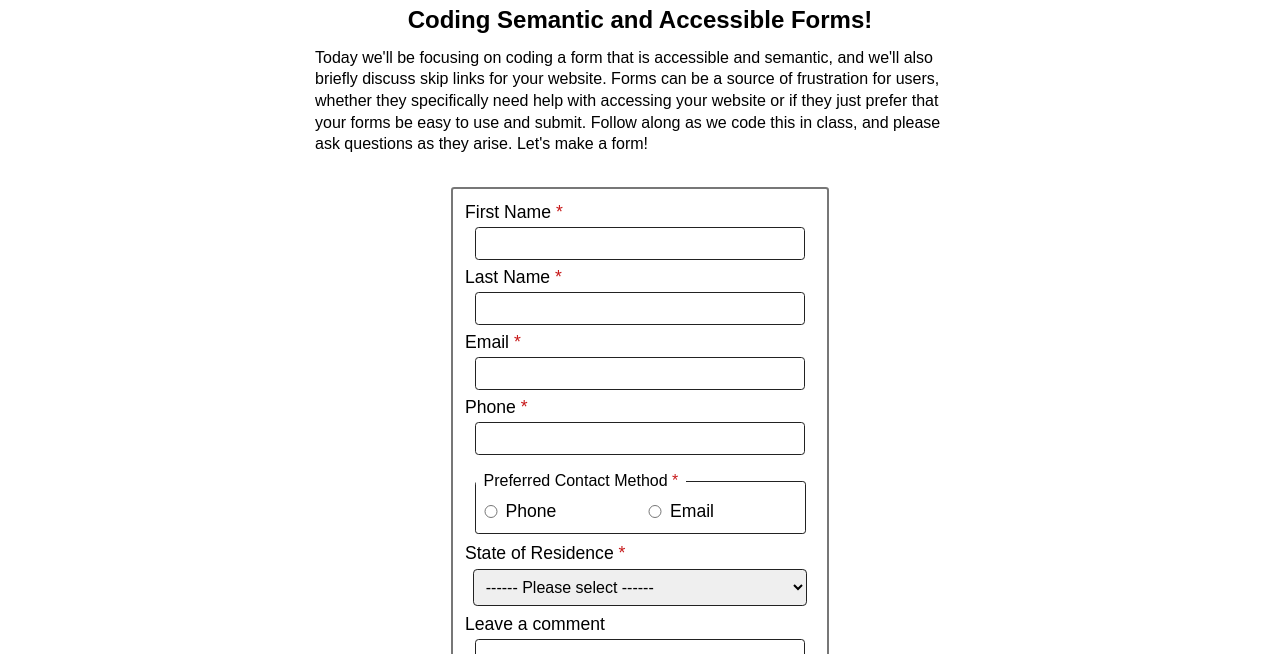
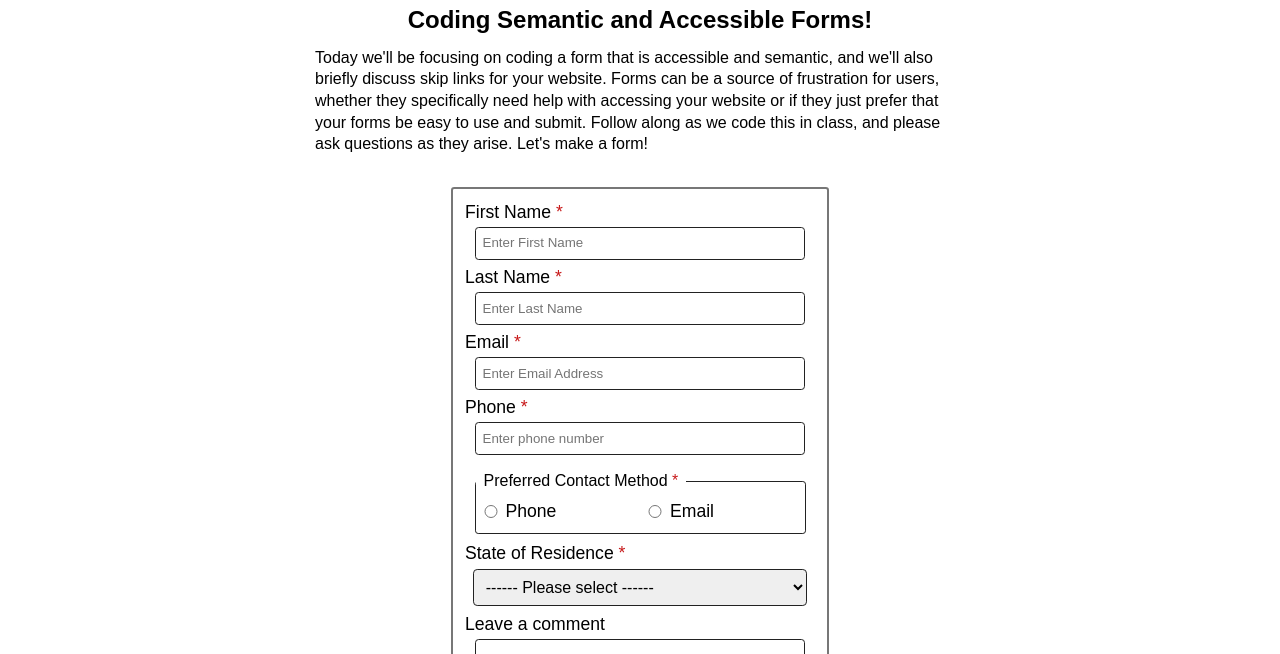
Before and after one commit to kimberlychenqq/1.3-Activity, a plain HTML site: page index.html in a window 1280 px wide. Shown: the part 508-1162 px from the top of the page. Drawn offline with Linux system fonts and the light colour scheme.

Commit message:
Update index.html
Add placeholder

```diff
--- a/index.html
+++ b/index.html
@@ -31,19 +31,19 @@
 			<label for="first-name">First Name
 				<span class="required">*</span>
 			</label>
-			<input type="text" id="first-name" name="first" required>
+			<input type="text" id="first-name" name="first" placeholder="Enter First Name" required>
 			<label for="last-name">Last Name
 				<span class="required">*</span>
 			</label>
-			<input type="text" id="last-name" name="last" required>
+			<input type="text" id="last-name" name="last" placeholder="Enter Last Name" required>
 			<label for="user-email">Email
 				<span class="required">*</span>
 			</label>
-			<input type="email" id="user-email" name="email" required>
+			<input type="email" id="user-email" name="email" placeholder="Enter Email Address" required>
 			<label for="user-phone">Phone
 				<span class="required">*</span>
 			</label>
-			<input type="number" id="user-phone" name="phone" required>
+			<input type="number" id="user-phone" name="phone" placeholder="Enter phone number" required>
 			<fieldset >
 				<legend>Preferred Contact Method
 					<span class="required">*</span>
```
